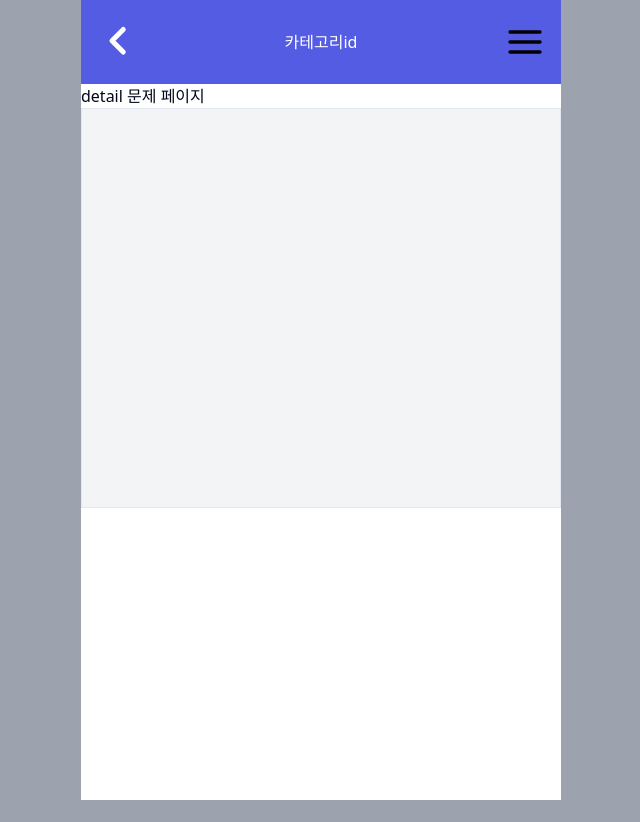
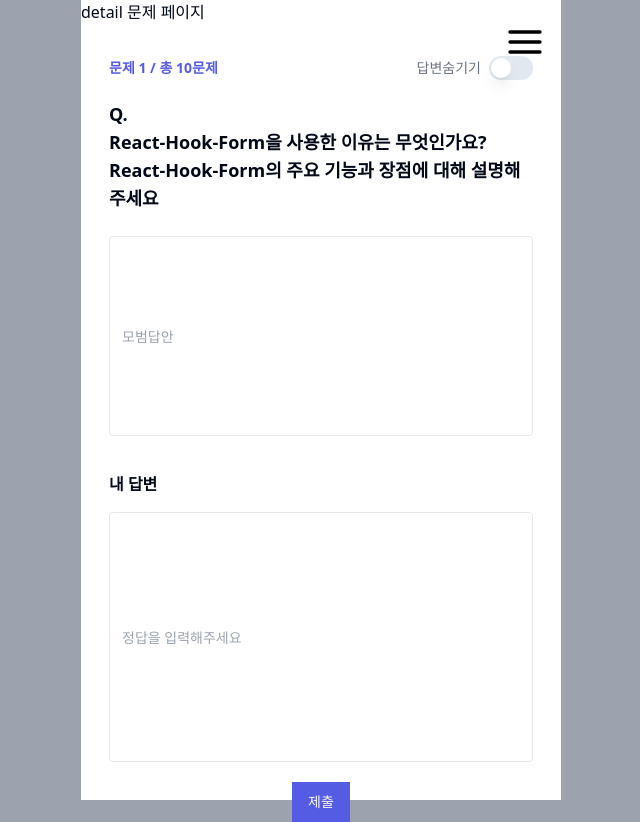
Before and after one commit to Frontend-ALPS-community/quizberry, a Next.js app: page /quiz/1/1 in a window 1280 px wide. Shown: the whole page, without its empty margins (319-959 px from the left). Before the commit the page ends 800 px from the top, so only its background shows below. Built offline with nearby package versions, Linux system fonts and the light colour scheme.

Commit message:
:lipstick: Style: quiz 종류별 퍼블리싱진행중

```diff
--- a/package.json
+++ b/package.json
@@ -9,9 +9,10 @@
     "lint": "next lint"
   },
   "dependencies": {
+    "@hookform/resolvers": "^3.3.4",
     "@radix-ui/react-label": "^2.0.2",
     "@radix-ui/react-select": "^2.0.0",
-    "@radix-ui/react-slot": "^1.0.2",
+    "@radix-ui/react-switch": "^1.0.3",
     "@typescript-eslint/eslint-plugin": "5.53",
     "@typescript-eslint/parser": "5.53",
     "class-variance-authority": "^0.7.0",
--- /dev/null
+++ b/src/@components/defaultQuiz/defaultQuiz.tsx
@@ -0,0 +1,57 @@
+'use client'
+
+import React, { useState } from 'react'
+import { Input } from '@/components/ui/input'
+import { Button } from '@/components/ui/button'
+import { Switch } from '@/components/ui/switch'
+import { Label } from '@/components/ui/label'
+
+const DefaultQuiz: React.FC = () => {
+  const [showAnswer, setShowAnswer] = useState(true)
+
+  const toggleAnswer = () => {
+    setShowAnswer(!showAnswer)
+  }
+
+  return (
+    <div className="flex flex-col mx-7 mt-8">
+      <div className="mb-4 flex items-center justify-between mb-5">
+        <p className="text-sm text-primaryColor font-bold">문제 1 / 총 10문제</p>
+        <div className="flex text-center items-center">
+          <Label className="mr-2 text-gray-500" htmlFor="답변숨기기">
+            답변숨기기
+          </Label>
+          <Switch id="답변숨기기" onChange={toggleAnswer} />
+        </div>
+      </div>
+      <div className="mb-2">
+        <p className="text-lg font-semibold mb-2">
+          Q. <br />
+          React-Hook-Form을 사용한 이유는 무엇인가요? React-Hook-Form의 주요 기능과 장점에 대해 설명해주세요
+        </p>
+      </div>
+
+      {showAnswer && (
+        <div className="mt-2">
+          <Input
+            className="placeholder:text-gray-400 h-[200px] w-full rounded border border-[#e5e7eb] text-sm focus-visible:border-[#6EA5FF] focus-visible:ring-[0]"
+            placeholder="모범답안"
+          />
+        </div>
+      )}
+
+      <div className="mt-9">
+        <div className="mb-4 font-semibold ">내 답변</div>
+        <Input
+          className="placeholder:text-gray-400 h-[250px] w-full rounded border border-[#e5e7eb] text-sm focus-visible:border-[#6EA5FF] focus-visible:ring-[0]"
+          placeholder="정답을 입력해주세요"
+        />
+      </div>
+      <div className="flex justify-center mt-5">
+        <Button className="">제출</Button>
+      </div>
+    </div>
+  )
+}
+
+export default DefaultQuiz
--- /dev/null
+++ b/src/@components/oxQuiz/oxQuiz.tsx
@@ -0,0 +1,38 @@
+'use client'
+
+import React from 'react'
+import { Button } from '@/components/ui/button'
+import { Switch } from '@/components/ui/switch'
+import { Label } from '@/components/ui/label'
+
+const OxQuiz: React.FC = () => {
+  return (
+    <div className="flex flex-col mx-7 mt-8">
+      <div className="mb-4 flex items-center justify-between mb-5">
+        <p className="text-sm text-primaryColor font-bold">문제 1 / 총 10문제</p>
+        <div className="flex text-center items-center">
+          <Label className="mr-2 text-gray-500" htmlFor="답변숨기기">
+            답변숨기기
+          </Label>
+          <Switch id="답변숨기기" />
+        </div>
+      </div>
+      <div className="mb-2">
+        <p className="text-lg font-semibold mb-2">
+          Q. <br />
+          React-Hook-Form을 사용한 이유는 무엇인가요? React-Hook-Form의 주요 기능과 장점에 대해 설명해주세요
+        </p>
+      </div>
+
+      <div className="mt-9">
+        <div>o</div>
+        <div>x</div>
+      </div>
+      <div className="flex justify-center mt-5">
+        <Button className="">제출</Button>
+      </div>
+    </div>
+  )
+}
+
+export default OxQuiz
--- /dev/null
+++ b/src/@components/timerQuiz/timerQuiz.tsx
@@ -0,0 +1,9 @@
+const TimerQuiz = () => {
+  return (
+    <div>
+      <div>dd</div>
+    </div>
+  )
+}
+
+export default TimerQuiz
--- a/src/app/quiz/[category]/[number]/page.tsx
+++ b/src/app/quiz/[category]/[number]/page.tsx
@@ -1,10 +1,12 @@
 // 문제타입이 뭐냐에 따른 컴포넌트 2-3개 따로 만들어서 구별해서 보여주기
+
+import DefaultQuiz from '@/@components/defaultQuiz/defaultQuiz'
 
 const quizDetailPage = () => {
   return (
     <>
       <div>detail 문제 페이지</div>
-      <div className="w-full h-[400px] border bg-gray-100"></div>
+      <DefaultQuiz />
     </>
   )
 }
--- a/src/app/quiz/page.tsx
+++ b/src/app/quiz/page.tsx
@@ -1,10 +1,3 @@
-import QuizHeader from '@/components/header/quizHeader'
-
 export default function quiz() {
-  return (
-    <div className="w-content flex flex-col m-auto h-screen bg-gray-100">
-      <QuizHeader prevUrl="/" rightType="component" title="퀴즈" />
-      <div>이 아래 내용들 보여주기</div>
-    </div>
-  )
+  return <div className="w-content flex flex-col m-auto h-screen bg-gray-100"></div>
 }
--- a/src/components/ui/button.tsx
+++ b/src/components/ui/button.tsx
@@ -1,36 +1,91 @@
-import * as React from "react"
-import { Slot } from "@radix-ui/react-slot"
-import { cva, type VariantProps } from "class-variance-authority"
+'use client'
 
-import { cn } from "@/lib/utils"
+import { Slot } from '@radix-ui/react-slot'
+import { type VariantProps, cva } from 'class-variance-authority'
+import * as React from 'react'
+import { cn } from '@/lib/utils'
 
 const buttonVariants = cva(
-  "inline-flex items-center justify-center whitespace-nowrap rounded-md text-sm font-medium ring-offset-background transition-colors focus-visible:outline-none focus-visible:ring-2 focus-visible:ring-ring focus-visible:ring-offset-2 disabled:pointer-events-none disabled:opacity-50",
+  'inline-flex items-center justify-center rounded-md text-sm font-medium ring-offset-background transition-colors focus-visible:outline-none focus-visible:ring-2 focus-visible:ring-ring focus-visible:ring-offset-2 disabled:pointer-events-none disabled:opacity-50',
   {
     variants: {
       variant: {
-        default: "bg-primary text-primary-foreground hover:bg-primary/90",
-        destructive:
-          "bg-destructive text-destructive-foreground hover:bg-destructive/90",
-        outline:
-          "border border-input bg-background hover:bg-accent hover:text-accent-foreground",
-        secondary:
-          "bg-secondary text-secondary-foreground hover:bg-secondary/80",
-        ghost: "hover:bg-accent hover:text-accent-foreground",
-        link: "text-primary underline-offset-4 hover:underline",
+        // 초록 직사각형 버튼
+        default:
+          'bg-primaryColor text-[12px] text-primary-foreground rounded-[0px] hover:opacity-80 transition-all duration-300',
+        // 흰색 직사각형 버튼
+        nonrounded:
+          'bg-white text-[12px] text-primaryGray-400 rounded-[0px] hover:bg-primaryGray-100 transition-all duration-300',
+        // 남색 저장하기 버튼
+        defaultnavy:
+          'bg-primaryBlue-default text-[14px] text-white rounded-[0px] hover:bg-primaryGray-100 transition-all duration-300',
+        destructive: 'bg-destructive text-destructive-foreground hover:bg-destructive/90',
+        // 네이비 라인 투명 배경 버튼
+        roundednavy:
+          'bg-transparent p-0 border border-solid border-primaryBlue-500 text-primaryBlue-500 hover:bg-primaryBlue-700 hover:text-white hover:bg-opacity-70 transition-all duration-300',
+        // 초록 라인 투명 배경 버튼
+        roundednavyWhite:
+          'bg-white bg-opacity-70 p-0 border border-solid border-primaryBlue-500 text-primaryBlue-500 hover:bg-primaryBlue-700 hover:text-white hover:bg-opacity-70 transition-all duration-300',
+        // 초록 라인 투명 배경 버튼
+        roundedgreen:
+          'rounded-[30px] bg-transparent p-0 border border-solid border-primaryGreen text-primaryGreen hover:bg-primaryGreen hover:text-white hover:bg-opacity-70 transition-all duration-300',
+        outline: 'border border-input bg-background hover:bg-accent hover:text-accent-foreground',
+        secondary: 'bg-secondary text-secondary-foreground hover:bg-secondary/80',
+        ghost: 'hover:bg-accent hover:text-accent-foreground',
+        link: 'text-primary underline-offset-4 hover:underline',
+        // 하늘색 버튼
+        skyblue:
+          'bg-skyblue hover:bg-primaryBlue-400 rounded-[30px] transition-all duration-150 text-[10px] font-bold text-white',
+        // 분홍색 버튼
+        coralpink:
+          'bg-coralpink-100 hover:bg-coralpink-300 rounded-[30px] transition-all duration-150 text-[10px] font-bold text-white',
+        // 진한 네이비 버튼
+        deepnavy:
+          'bg-primaryBlue-700 text-[14px] text-white rounded-[0px] hover:bg-primaryBlue-700/80 transition-all duration-300',
+        // 연한 블루 버튼, 장소 모달 버튼
+        lightblue:
+          'bg-primaryBlue-100 text-[14px] font-bold text-primaryBlue-default rounded-full hover:bg-primaryBlue-100/50 transition-all duration-300',
       },
       size: {
-        default: "h-10 px-4 py-2",
-        sm: "h-9 rounded-md px-3",
-        lg: "h-11 rounded-md px-8",
-        icon: "h-10 w-10",
+        default: 'h-10 px-4 py-2',
+        // 패딩없는 사이즈로 쓰고싶다면 사용
+        xsm: 'h-9 rounded-sm',
+        sm: 'h-9 rounded-md px-3',
+        lg: 'h-11 rounded-md px-8',
+        icon: 'h-10 w-10',
+        smIcon: 'h-6 w-6',
+      },
+      font: {
+        default: 'text-sm', // 기본 14px
+        xs: 'text-xs', // 12px
+        base: 'text-base', // 16px
+        lg: 'text-lg', // 18px
+        xl: 'text-xl', // 20px
+      },
+      weight: {
+        default: 'font-normal',
+        medium: 'font-medium',
+        bold: 'font-bold',
+      },
+      shape: {
+        none: 'rounded-none', // none
+        sm: 'rounded-sm', // 2px
+        normal: 'rounded', // 4px
+        md: 'rounded-md', // 6px
+        lg: 'rounded-lg', // 8px
+        xl: 'rounded-xl', // 12px
+        xl2: 'rounded-2xl', // 16px
+        xl3: 'rounded-3xl', // 24px
+        full: 'rounded-full', // full
       },
     },
     defaultVariants: {
-      variant: "default",
-      size: "default",
+      variant: 'default',
+      size: 'default',
+      font: 'default',
+      weight: 'default',
     },
-  }
+  },
 )
 
 export interface ButtonProps
@@ -40,17 +95,15 @@
 }
 
 const Button = React.forwardRef<HTMLButtonElement, ButtonProps>(
-  ({ className, variant, size, asChild = false, ...props }, ref) => {
-    const Comp = asChild ? Slot : "button"
+  ({ className, variant, size, font, weight, shape, asChild = false, ...props }, ref) => {
+    const Comp = asChild ? Slot : 'button'
+
     return (
-      <Comp
-        className={cn(buttonVariants({ variant, size, className }))}
-        ref={ref}
-        {...props}
-      />
+      <Comp className={cn(buttonVariants({ variant, size, font, weight, shape, className }))} ref={ref} {...props} />
     )
-  }
+  },
 )
-Button.displayName = "Button"
+
+Button.displayName = 'Button'
 
 export { Button, buttonVariants }
--- /dev/null
+++ b/src/components/ui/switch.tsx
@@ -0,0 +1,29 @@
+"use client"
+
+import * as React from "react"
+import * as SwitchPrimitives from "@radix-ui/react-switch"
+
+import { cn } from "@/lib/utils"
+
+const Switch = React.forwardRef<
+  React.ElementRef<typeof SwitchPrimitives.Root>,
+  React.ComponentPropsWithoutRef<typeof SwitchPrimitives.Root>
+>(({ className, ...props }, ref) => (
+  <SwitchPrimitives.Root
+    className={cn(
+      "peer inline-flex h-6 w-11 shrink-0 cursor-pointer items-center rounded-full border-2 border-transparent transition-colors focus-visible:outline-none focus-visible:ring-2 focus-visible:ring-ring focus-visible:ring-offset-2 focus-visible:ring-offset-background disabled:cursor-not-allowed disabled:opacity-50 data-[state=checked]:bg-primary data-[state=unchecked]:bg-input",
+      className
+    )}
+    {...props}
+    ref={ref}
+  >
+    <SwitchPrimitives.Thumb
+      className={cn(
+        "pointer-events-none block h-5 w-5 rounded-full bg-background shadow-lg ring-0 transition-transform data-[state=checked]:translate-x-5 data-[state=unchecked]:translate-x-0"
+      )}
+    />
+  </SwitchPrimitives.Root>
+))
+Switch.displayName = SwitchPrimitives.Root.displayName
+
+export { Switch }
--- /dev/null
+++ b/tailwind-merge.d.ts
@@ -0,0 +1 @@
+declare module 'tailwind-merge'
```
Also changed, not shown: 1 other file (tests, documents, lock files or other folders).
